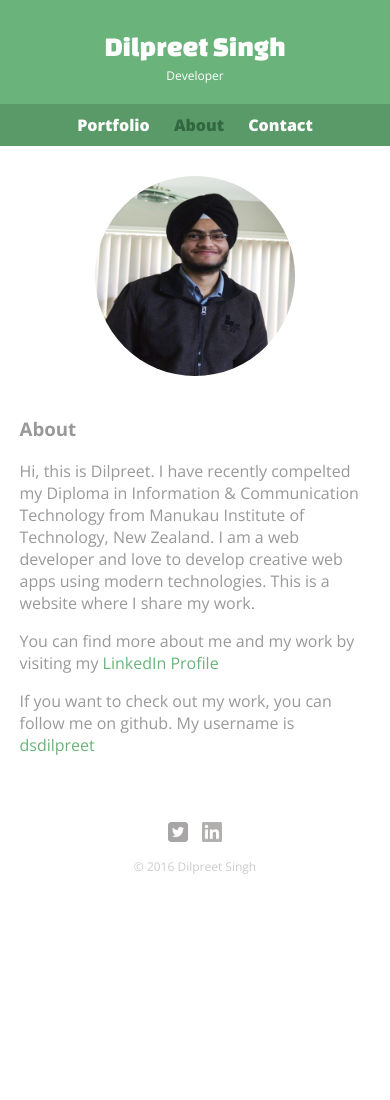
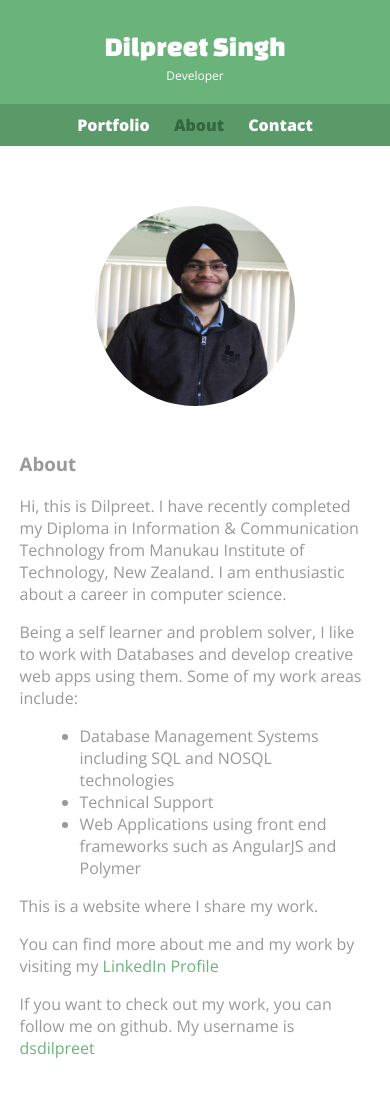
Before and after one commit to dsdilpreet/dsdilpreet.github.io, a plain HTML site: page about.html in a window 390 px wide. Shown: the top 1100 px of the page. Before the commit the page ends 887 px from the top, so only its background shows below. Drawn offline with nearby package versions, Linux system fonts and the light colour scheme.

Commit message:
added some information in about page

```diff
--- a/about.html
+++ b/about.html
@@ -25,17 +25,30 @@
     </header>
     <div id = "wrapper">
       <section>
-        <img src = "img/me.jpg" alt = "Profile Picture of Dilpreet Singh" id = "profile-pic">
+        <div id="profile-pic-div">
+          <img src = "img/me.jpg" alt = "Profile Picture of Dilpreet Singh" id = "profile-pic">
+        </div>
+        <div id=about-data>
         <h3>About</h3>
         <p>
-            Hi, this is Dilpreet. I have recently compelted my Diploma in Information & Communication Technology from Manukau Institute of Technology, New Zealand.
-            I am a web developer and love to develop creative web apps using modern technologies.
+            Hi, this is Dilpreet. I have recently completed my Diploma in Information & Communication Technology from Manukau Institute of Technology, New Zealand.
+            I am enthusiastic about a career in computer science.
+            <p>
+            Being a self learner and problem solver, I like to work with Databases and develop creative web apps using them.
+            Some of my work areas include:
+            <ul id="about-li">
+              <li>Database Management Systems including SQL and NOSQL technologies</li>
+              <li>Technical Support</li>
+              <li>Web Applications using front end frameworks such as AngularJS and Polymer</li>
+            </ul>
+          </p>
             This is a website where I share my work.
             <p>
             You can find more about me and my work by visiting my <a href = "http://nz.linkedin.com/in/dsingh94">LinkedIn Profile</a>
             </p>
         </p>
         <p>If you want to check out my work, you can follow me on github. My username is <a href = "https://github.com/dsdilpreet" >dsdilpreet</a></p>
+      </div>
       </section>
       <footer>
         <a href = "https://twitter.com/dil_singh"><img src = "img/twitter-wrap.png" alt = "twitter logo" class= "social-icon"></a>
--- a/css/main.css
+++ b/css/main.css
@@ -135,13 +135,28 @@ Page: Portfolio
 /***********************************
 Page: About
 ***********************************/
+
+#profile-pic-div{
+  float: left;
+  margin-top: 60px;
+  width: 30%;
+  height: 100vw;
+}
+
+#about-data{
+  width: 70%;
+  float:right;
+}
+
 #profile-pic {
-  display: block;
   border-radius: 100%;
   height: 200px;
   margin: 10px auto 40px;
 }
 
+#about-li {
+  margin-left: 20px;
+}
 
 
 /***********************************
--- a/css/responsive.css
+++ b/css/responsive.css
@@ -75,3 +75,24 @@
   margin-top: -10px;
  }
 }
+
+@media screen and (max-width:950px){
+  #profile-pic-div{
+    margin-top: 20px;
+    clear: both;
+    display: block;
+    height: auto;
+    width: 100%;
+    text-align: center;
+  }
+
+  #profile-pic{
+    margin-left: auto;
+    margin-right: auto;
+  }
+
+  #about-data{
+    clear: both;
+    width: 100%;
+  }
+}
```
